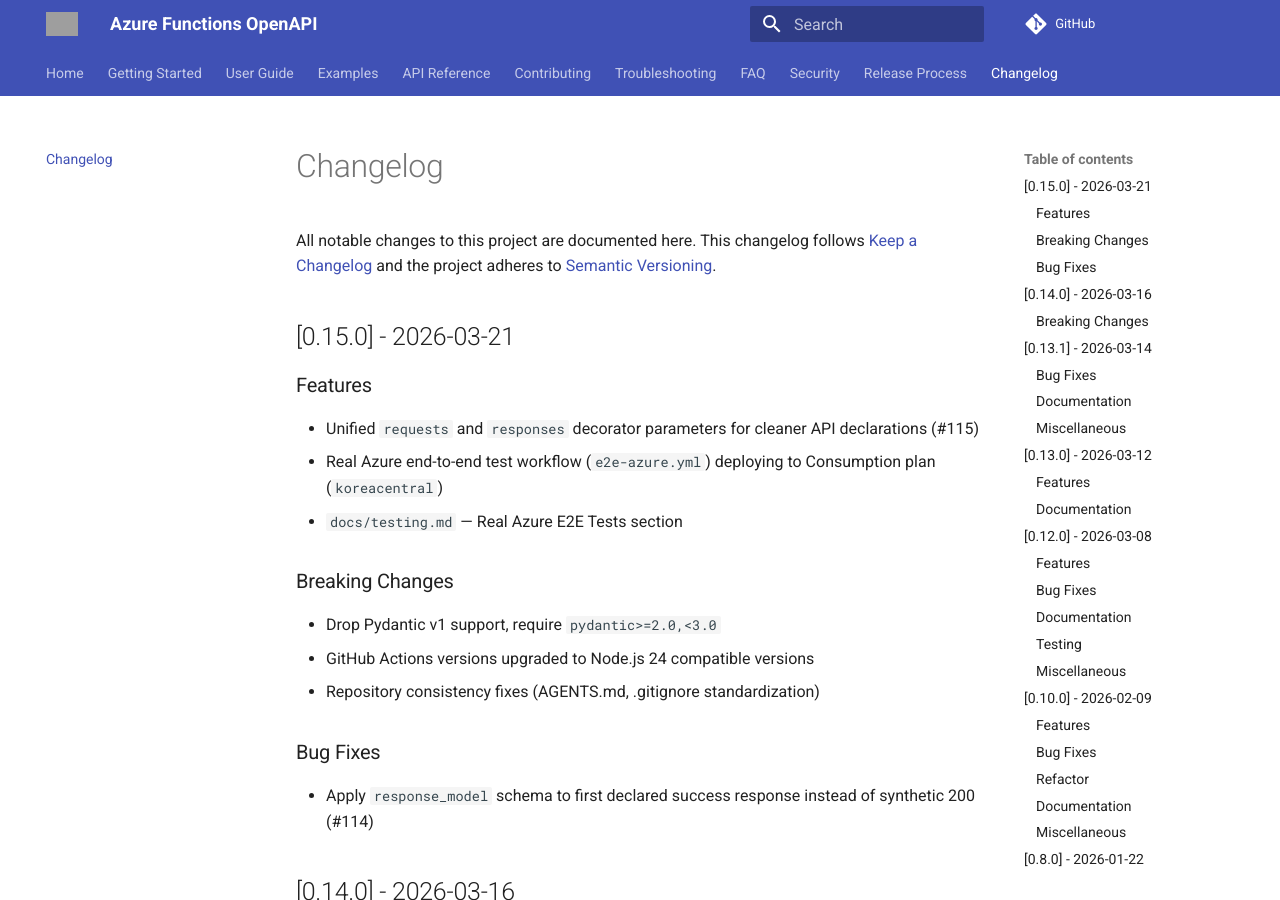
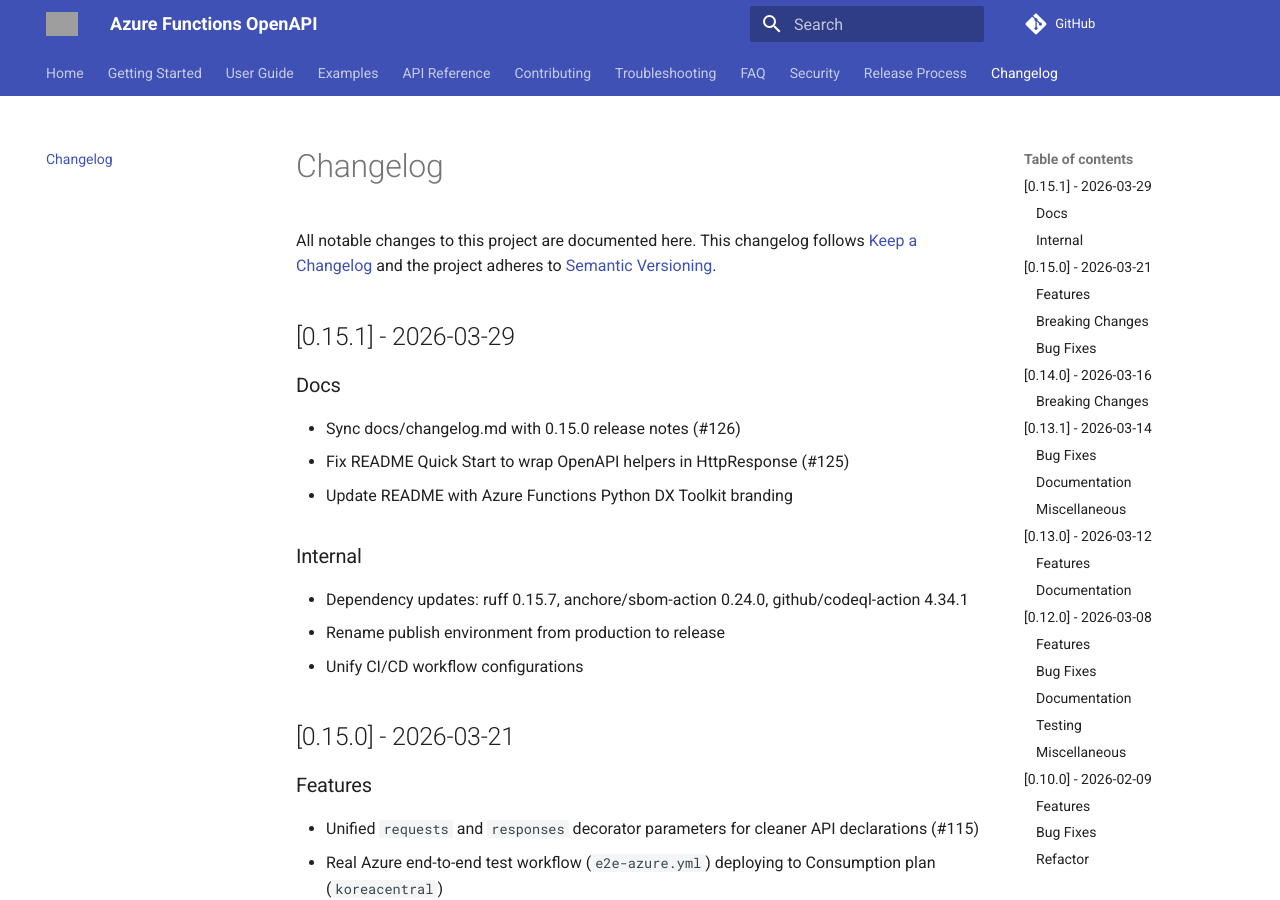
Before and after one commit to yeongseon/azure-functions-openapi, an MkDocs documentation site: the page built from docs/changelog.md, in a window 1280 px wide and 900 px high. Built offline with MkDocs 1.6.1 and Material for MkDocs 9.7.7, drawn with Linux system fonts in a browser that asks for light colours; comment, search, counter and statistics services are not loaded; grey boxes are pictures that could not be loaded.

Commit message:
chore: release v0.15.1

```diff
--- a/docs/changelog.md
+++ b/docs/changelog.md
@@ -3,6 +3,20 @@
 All notable changes to this project are documented here. This changelog follows
 [Keep a Changelog](https://keepachangelog.com/) and the project adheres to
 [Semantic Versioning](https://semver.org/).
+
+## [0.15.1] - 2026-03-29
+
+### Docs
+
+- Sync docs/changelog.md with 0.15.0 release notes (#126)
+- Fix README Quick Start to wrap OpenAPI helpers in HttpResponse (#125)
+- Update README with Azure Functions Python DX Toolkit branding
+
+### Internal
+
+- Dependency updates: ruff 0.15.7, anchore/sbom-action 0.24.0, github/codeql-action 4.34.1
+- Rename publish environment from production to release
+- Unify CI/CD workflow configurations
 
 ## [0.15.0] - 2026-03-21
 
--- a/src/azure_functions_openapi/__init__.py
+++ b/src/azure_functions_openapi/__init__.py
@@ -11,7 +11,7 @@
 )
 from azure_functions_openapi.swagger_ui import render_swagger_ui
 
-__version__ = "0.15.0"
+__version__ = "0.15.1"
 
 __all__ = [
     "__version__",
```
Also changed, not shown: CHANGELOG.md (+17 -0 lines), 1 other file.
